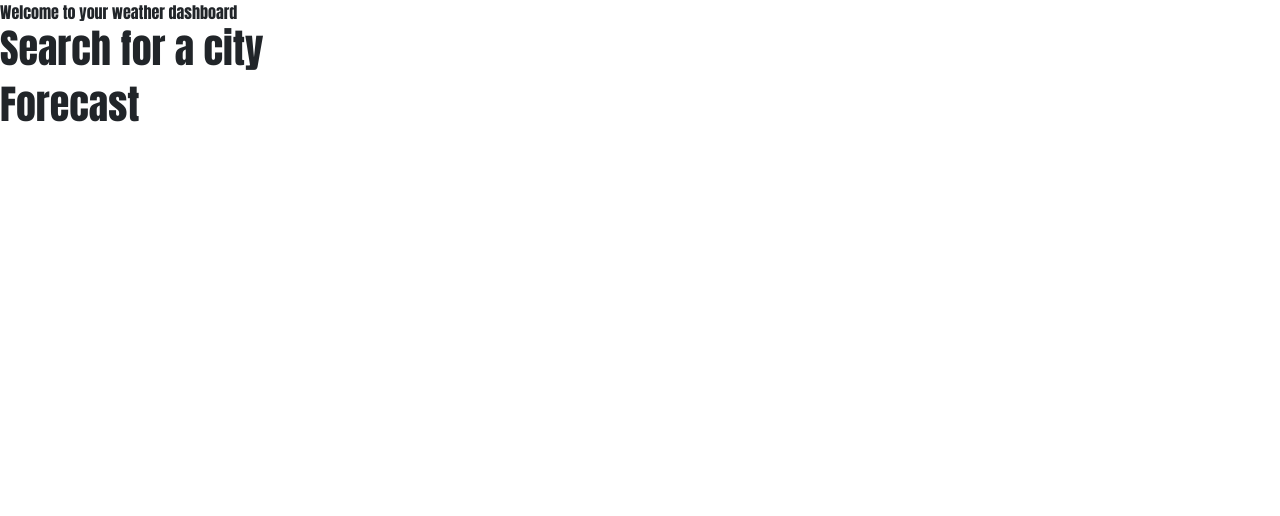
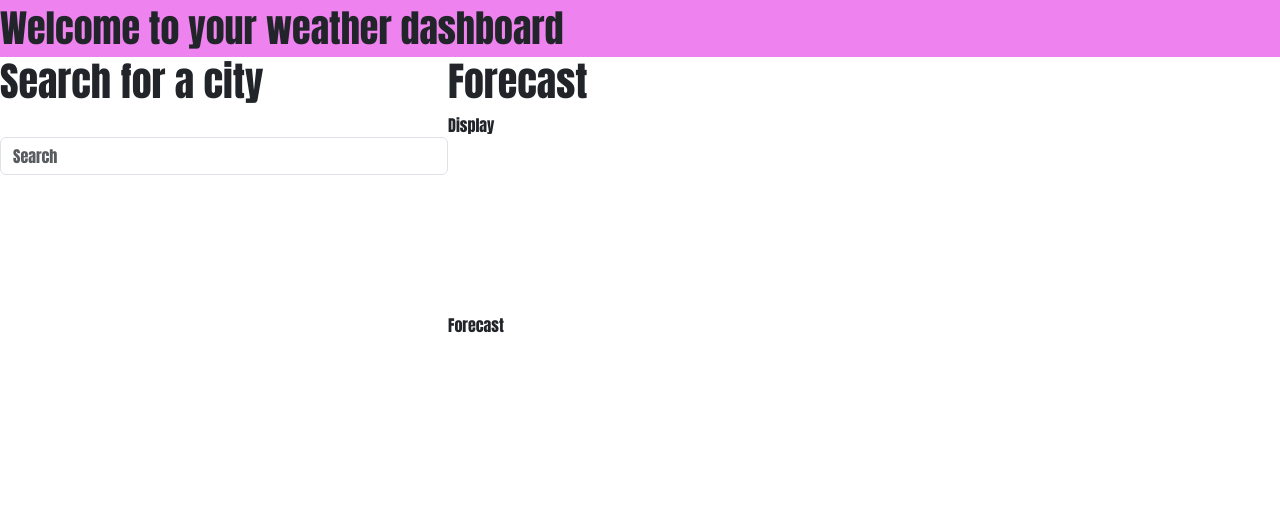
Before and after one commit to Hubbard1118/weather-app, a plain HTML site: page index.html in a window 1280 px wide. Drawn offline with nearby package versions, Linux system fonts and the light colour scheme; a web font is replaced by a local one.

Commit message:
basic layout update

```diff
--- a/assets/style.css
+++ b/assets/style.css
@@ -3,4 +3,33 @@
 
 * {
     font-family: 'Gabarito', Impact, Haettenschweiler, 'Arial Narrow Bold', sans-serif;
+    box-sizing: border-box;
 }
+
+header {
+    background-color: violet;
+    width: 100%;
+    font-size: 38px;
+    justify-content: center;
+}
+
+.wrapper{
+    display: flex;
+    height: fit-content;
+    width: 100%;
+}
+
+aside {
+    width: 35%;
+}
+
+section {
+    width: 65%;
+}
+
+.display {
+    height: 200px;
+}
+.forecast {
+    height: 200px;
+}
--- a/index.html
+++ b/index.html
@@ -12,13 +12,17 @@
     <div class="wrapper">
         <aside>
             <h1>Search for a city</h1>
+            <div class="mb-3">
+                <label for="formGroupExampleInput" class="form-label"></label>
+                <input type="text" class="form-control" id="formGroupExampleInput" placeholder="Search">
+              </div>
         </aside>
 
         <section>
             <h1>Forecast</h1>
-            <div class="display"></div>
+            <div class="display">Display</div>
 
-            <div class="forecast"></div>
+            <div class="forecast">Forecast</div>
         </section>
 
     </div>
```
